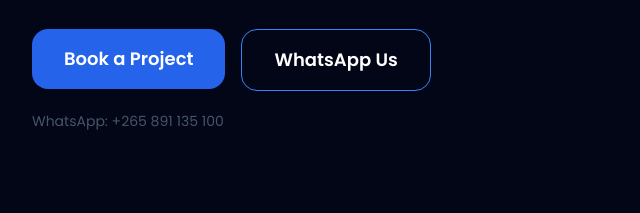
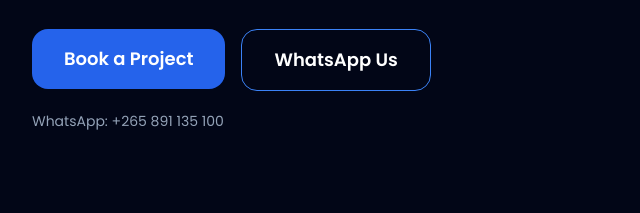
Before and after one commit to Mike770-git/MG-Blueprint, a plain HTML site: page index.html in a window 1280 px wide. Shown: the part 1006-1219 px from the top of the page, 120-760 px from the left. Drawn offline with nearby package versions, Linux system fonts and the light colour scheme.

Commit message:
Update index.html

```diff
--- a/index.html
+++ b/index.html
@@ -91,7 +91,7 @@
 </div>
 
 <!-- WhatsApp Number -->
-<p class="text-slate-600 mt-5 text-sm text-center md:text-left">
+<p class="text-slate-400 mt-5 text-sm text-center md:text-left">
   WhatsApp: +265 891 135 100
 </p>
 
```
